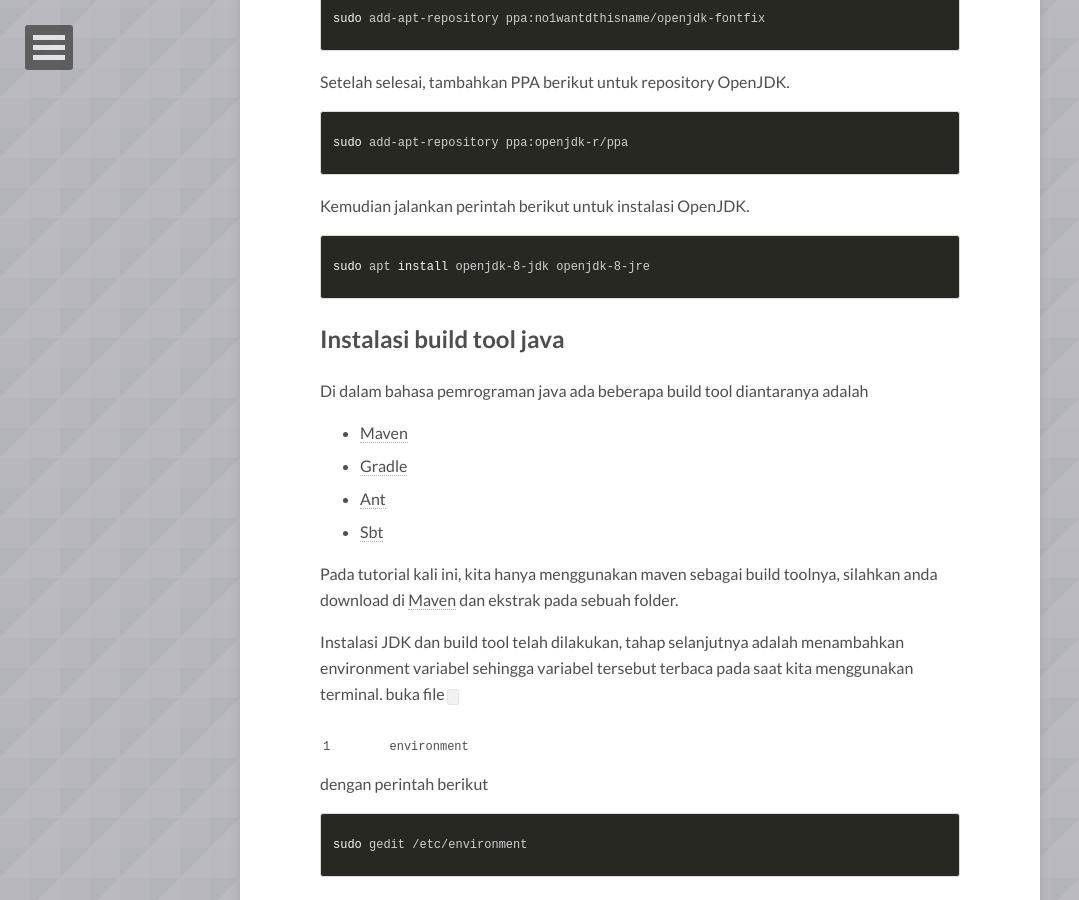
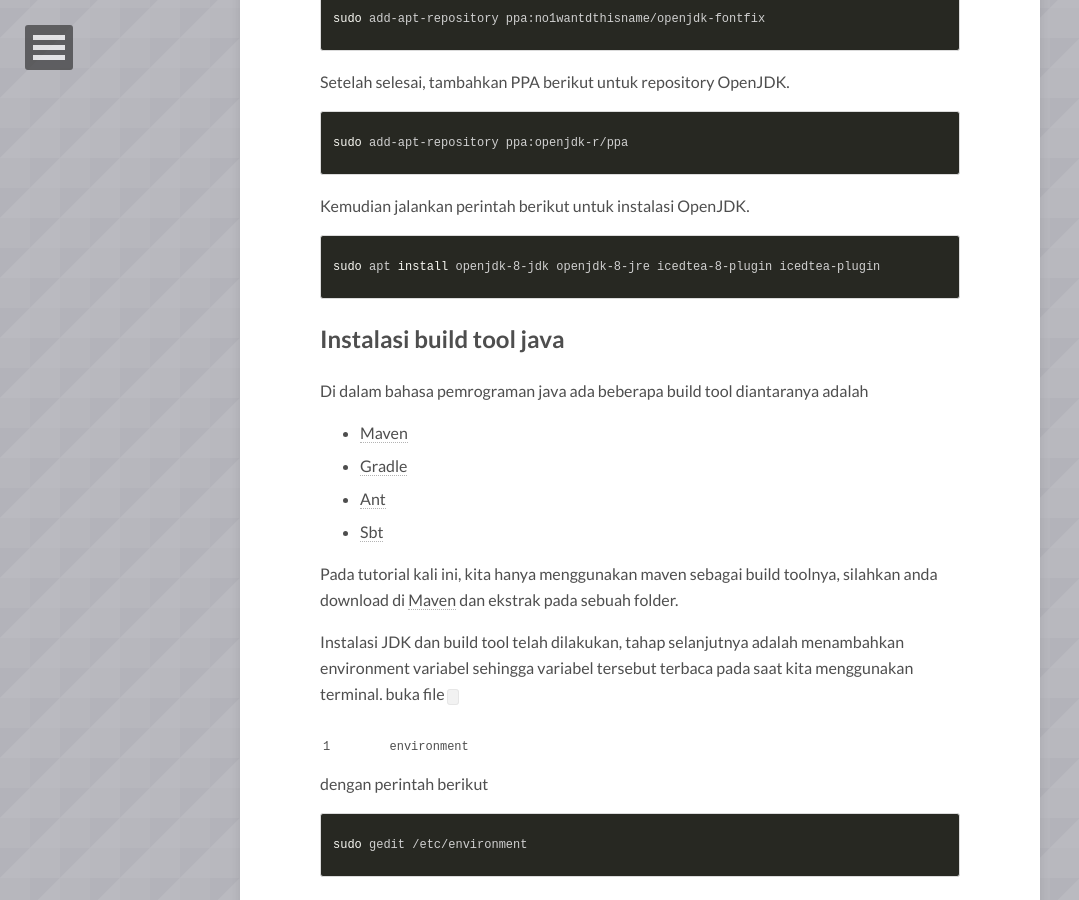
Before and after one commit to tanihub/RizkiMufrizal.github.io, a Jekyll site: the page built from _posts/2015-07-22-instalasi-perlengkapan-coding-java.markdown, in a window 1280 px wide and 900 px high, scrolled down 1402 px. Shown: the whole window, without its empty margins (0-1079 px from the left). Built offline with Jekyll 4.4.1, drawn with Linux system fonts in a browser that asks for light colours; nearby versions of some CDN libraries; comment, search, counter and statistics services are not loaded.

Commit message:
update artikel java

```diff
--- a/_posts/2015-07-22-instalasi-perlengkapan-coding-java.markdown
+++ b/_posts/2015-07-22-instalasi-perlengkapan-coding-java.markdown
@@ -62,7 +62,7 @@ sudo add-apt-repository ppa:openjdk-r/ppa
 Kemudian jalankan perintah berikut untuk instalasi OpenJDK.
 
 {% highlight bash %}
-sudo apt install openjdk-8-jdk openjdk-8-jre
+sudo apt install openjdk-8-jdk openjdk-8-jre icedtea-8-plugin icedtea-plugin
 {% endhighlight %}
 
 ## Instalasi build tool java
```
